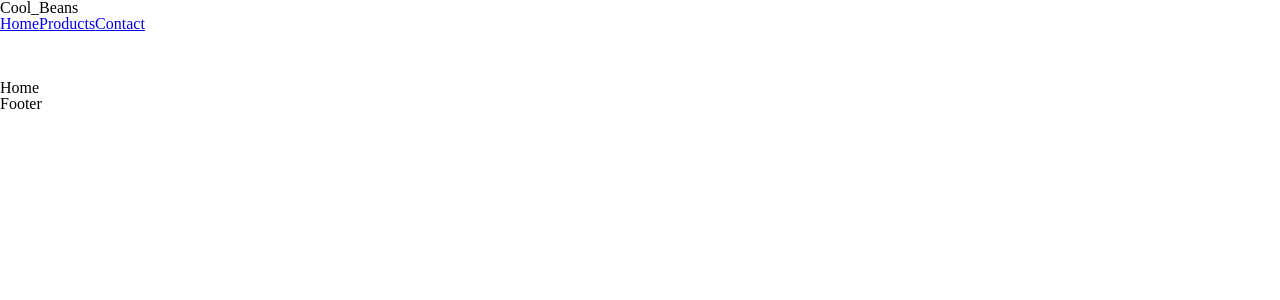
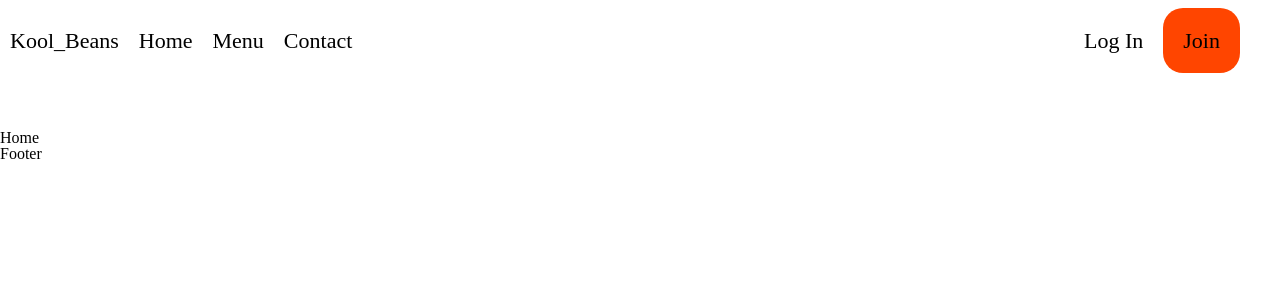
Before and after one commit to sosoberg/cool_beans, a React (Create React App) app in the folder client/: page / in a window 1280 px wide. Shown: the top 300 px of the page. Built offline with nearby package versions, Linux system fonts and the light colour scheme.

Commit message:
Header work

```diff
--- a/client/src/components/Header/index.js
+++ b/client/src/components/Header/index.js
@@ -21,12 +21,17 @@ const Header = () => {
 
     return (
         <header>
-            <h1>Cool_Beans</h1>
+
             <nav>
+                <h1>Kool_Beans</h1>
                 <div>
-                    <Link to='/'>Home</Link>
-                    <Link to='/products'>Products</Link>
-                    <Link to='/contact'>Contact</Link>
+                    <Link className='link' to='/'>Home</Link>
+                    <Link className='link' to='/products'>Menu</Link>
+                    <Link className='link' to='/contact'>Contact</Link>
+                </div>
+                <div className='signUpNav'>
+                    <Link className='link' to='/login'>Log In</Link>
+                    <Link className='signUp link' to='/signup'>Join</Link>
                 </div>
                 <div className='drawer'>
                     <Drawers open={state} handleClose={handleDrawerClose} />
@@ -37,7 +42,7 @@ const Header = () => {
                         >
                         <MenuIcon style={{ color: "white" }} />
                         </IconButton>
-            </div>
+                </div>
             </nav>
         </header>
     );
--- a/client/src/components/Header/style.css
+++ b/client/src/components/Header/style.css
@@ -0,0 +1,28 @@
+nav {
+    display: grid;
+    grid-template-columns: 1fr 15fr 5fr;
+    font-size: 22px;
+    align-items: center;
+}
+
+nav h1 {
+    margin: 10px;
+}
+
+.signUpNav {
+    text-align: end;
+    margin: 30px;
+}
+
+.signUp {
+    background-color: orangered;
+    padding: 20px;
+    border-radius: 20px;
+    margin-left: 20px;
+}
+
+.link {
+    text-decoration: none;
+    color: black;
+    margin: 10px;
+}
```
Also changed, not shown: client/src/components/Drink/index.js (added), client/src/components/Drink/style.css (added), 1 other file (tests, documents, lock files or other folders).
